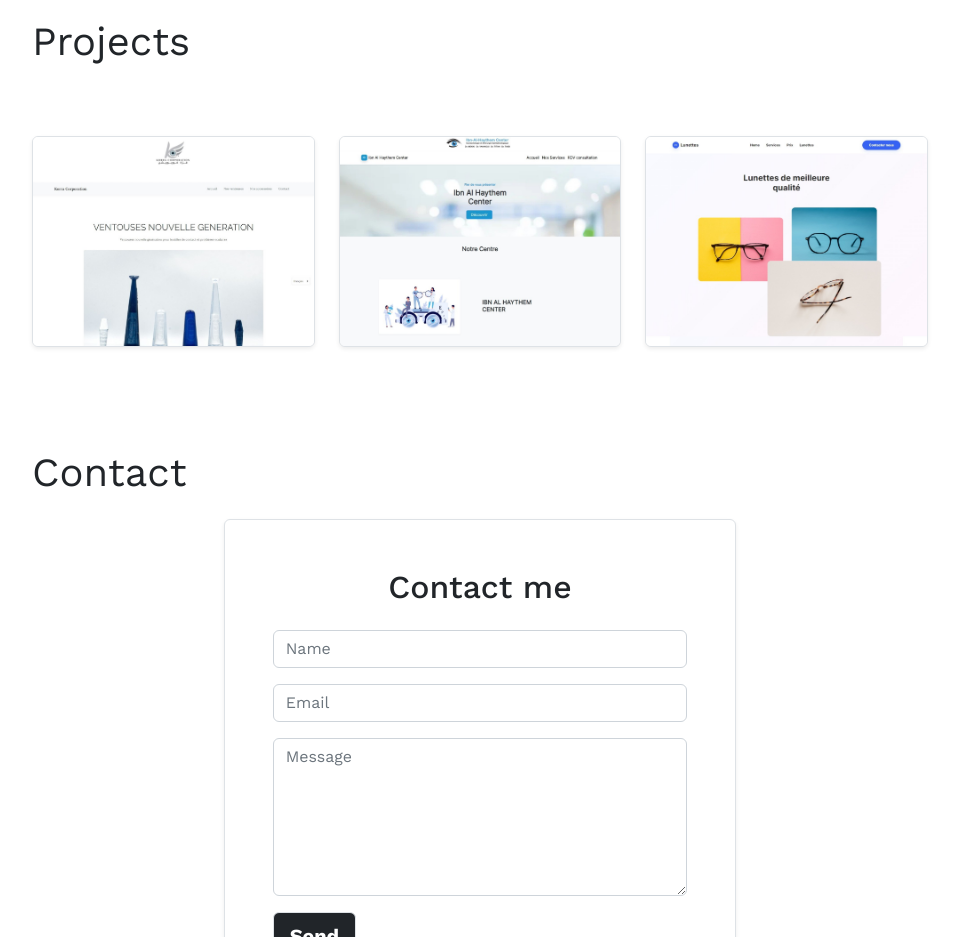
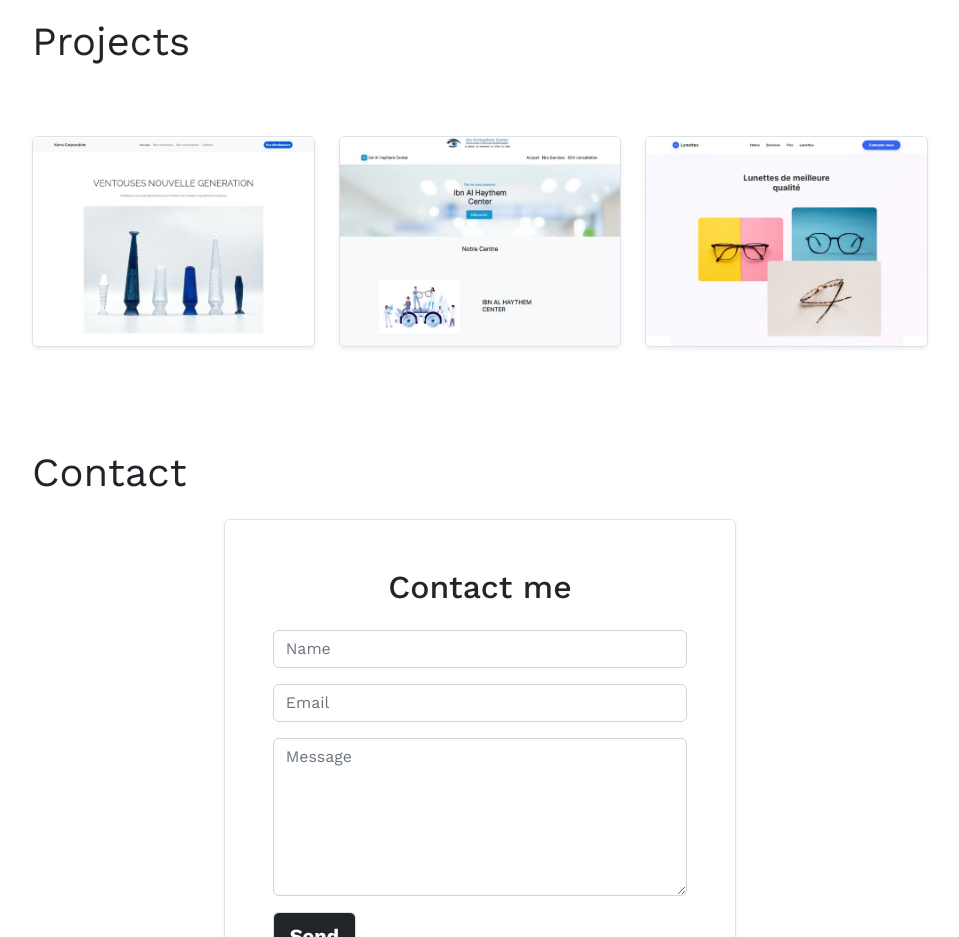
Before and after one commit to LazyClicks/lazyclicks.github.io, a plain HTML site: page index.html in a window 1280 px wide. Shown: the part 1240-2177 px from the top of the page, without its empty margins (160-1119 px from the left). Drawn offline with nearby package versions, Linux system fonts and the light colour scheme.

Commit message:
updated korra pic

```diff
--- a/index.html
+++ b/index.html
@@ -46,7 +46,7 @@
                 <p class="fs-1 text-dark">Projects</p>
                 <div class="row gx-4 gy-4 row-cols-1 row-cols-md-2 row-cols-lg-3 py-5">
                     <div class="col" data-aos="zoom-in" data-aos-once="true">
-                        <div class="card border rounded shadow-sm"><img class="card-img w-100 d-block" src="assets/img/11.jpeg"><a class="stretched-link" href="https://korracoporation.com" target="_blank"></a></div>
+                        <div class="card border rounded shadow-sm"><img class="card-img w-100 d-block" src="assets/img/Web%20capture_10-12-2022_155816_www.korracorporation.com.jpeg"><a class="stretched-link" href="https://korracorporation.com" target="_blank"></a></div>
                     </div>
                     <div class="col" data-aos="zoom-in" data-aos-delay="50" data-aos-once="true">
                         <div class="card border rounded shadow-sm"><a class="stretched-link" href="https://ibnalhaythemcenter.com" target="_blank"></a><img class="card-img w-100 d-block" src="assets/img/2222.jpeg"></div>
```
Also changed, not shown: assets/img/Web capture_10-12-2022_155816_www.korracorporation.com.jpeg (added).
